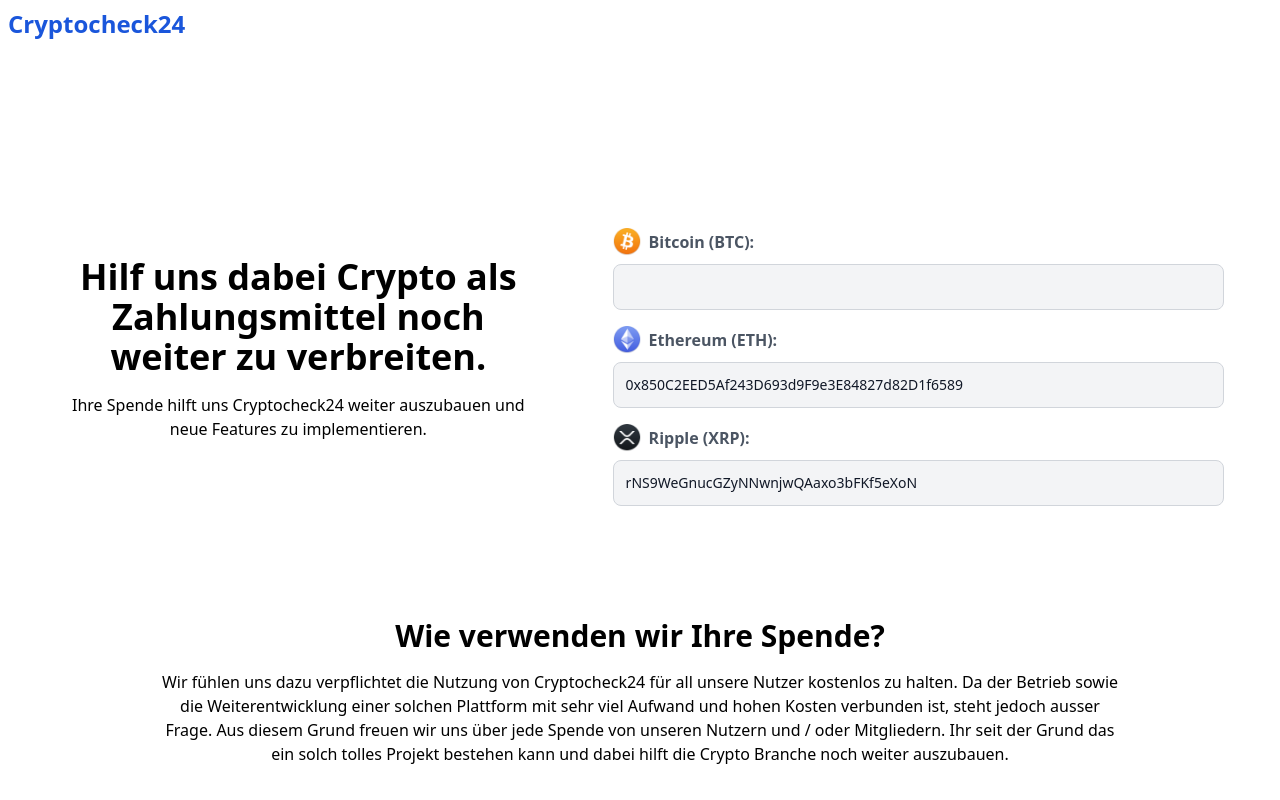
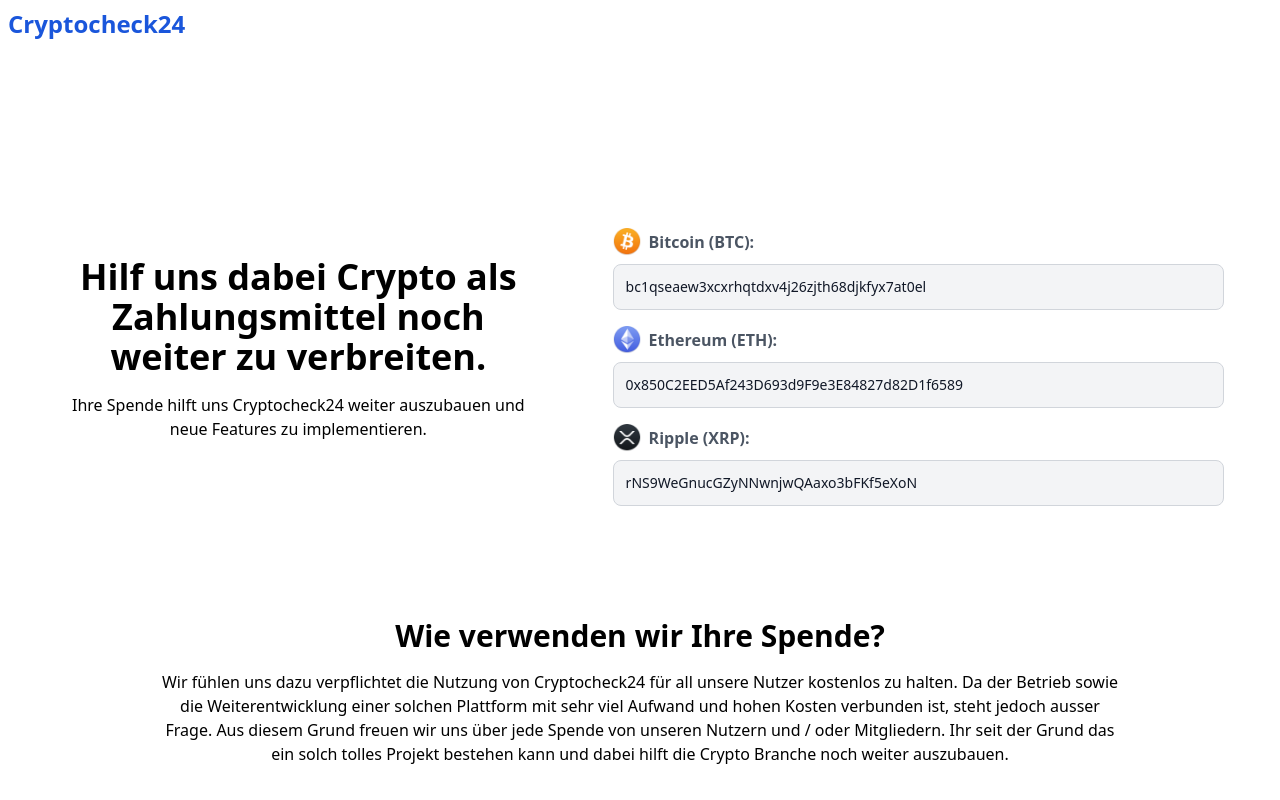
Before and after one commit to Remofurrer/cryptocheck24, a Next.js app: page /donate in a window 1280 px wide. Shown: the top 800 px of the page. Built offline with nearby package versions, Linux system fonts and the light colour scheme.

Commit message:
version1.0.2

```diff
--- a/pages/donate.js
+++ b/pages/donate.js
@@ -27,7 +27,7 @@
                 />
             <label className='font-semibold text-gray-600'>Bitcoin (BTC):</label>
             </div>
-            <input type="text" id="disabled" aria-label="disabled" className="focus:outline-none bg-gray-100 border border-gray-300 text-gray-900 text-sm rounded-lg block w-full p-3" disabled="" readOnly="" />
+            <input type="text" id="disabled" aria-label="disabled" className="focus:outline-none bg-gray-100 border border-gray-300 text-gray-900 text-sm rounded-lg block w-full p-3" value="bc1qseaew3xcxrhqtdxv4j26zjth68djkfyx7at0el" disabled="" readOnly="" />
 
             {/* ethereum adress */}
             <div className='py-4'>
--- a/pages/index.js
+++ b/pages/index.js
@@ -66,7 +66,8 @@
   return {
     props: {
       posts
-    }
+    },
+    revalidate: 10,
   }
 }
 
```
